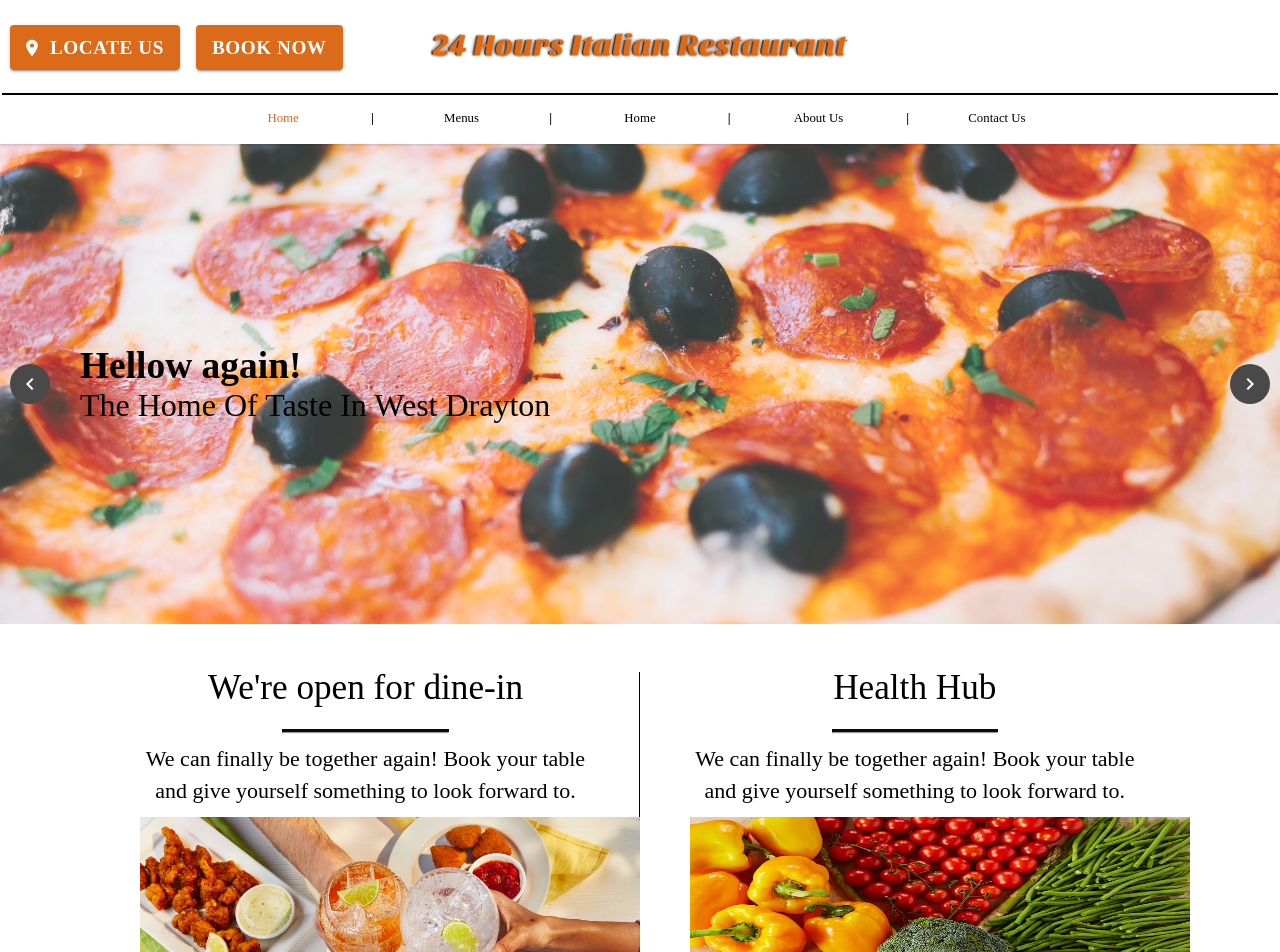
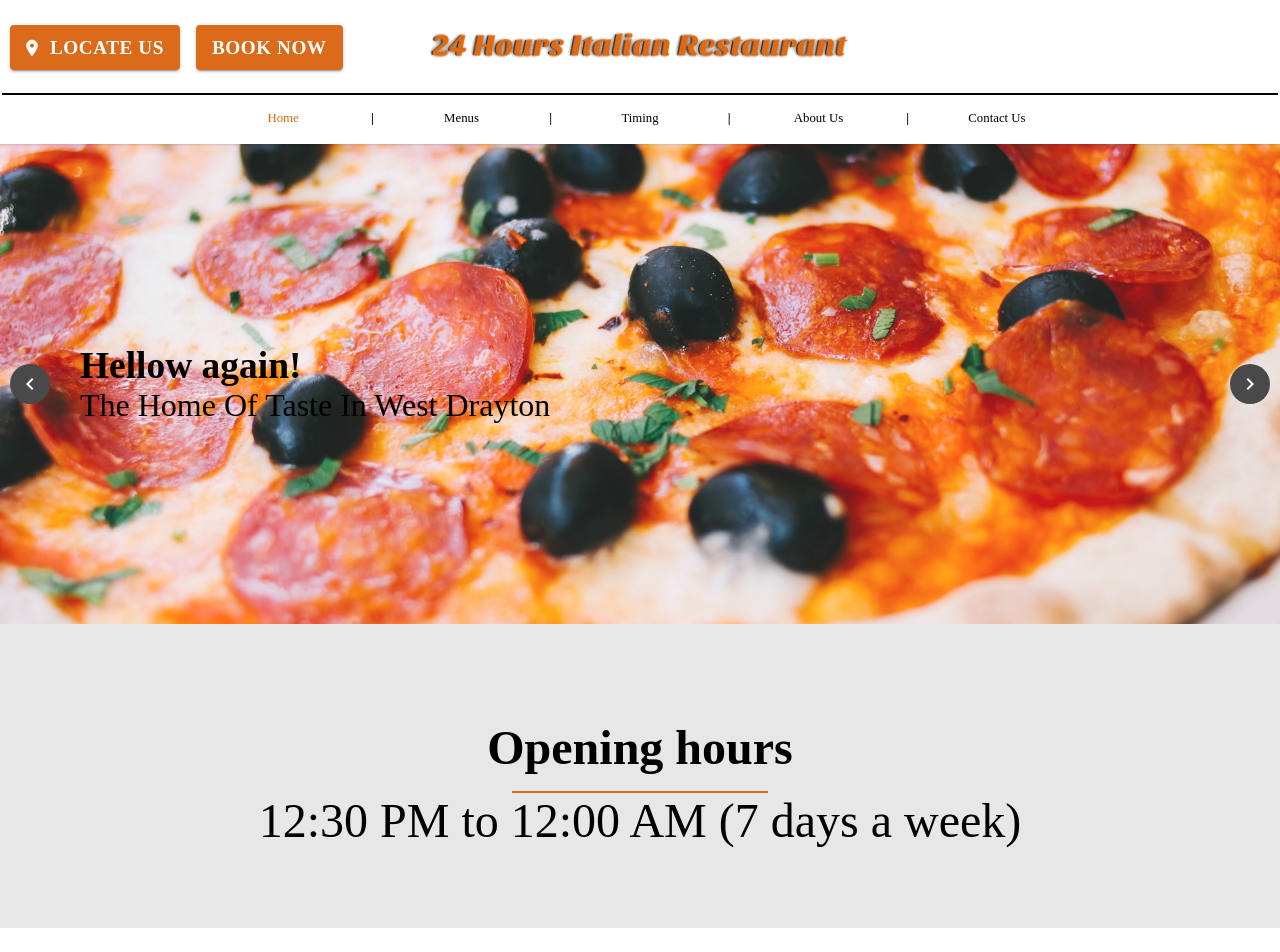
Before and after one commit to JunaidLatif4/Italian-Restaurant, a React (Create React App) app: page / in a window 1280 px wide. Shown: the top 952 px of the page. Built offline with nearby package versions, Linux system fonts and the light colour scheme.

Commit message:
Home Page Added

```diff
--- a/src/App.jsx
+++ b/src/App.jsx
@@ -2,10 +2,10 @@ import React from 'react'
 import {Route , Switch , Redirect} from 'react-router-dom'
 
 import Header from './Components/Header'
-import Slider from './Components/Slider'
+import Home from './Components/Home'
+import Menu from './Components/Menu'
 import Contact from './Components/Contact'
 import Footer from './Components/Footer'
-import Body from './Components/Body'
 
 import './App.scss'
 
@@ -14,13 +14,12 @@ const App = ()=>{
     <>
       <Header/>
       <Switch>
-        <Route exact path="/" component={Slider}/>
-        <Route path="/menu" component={Contact} />
+        <Route exact path="/" component={Home}/>
+        <Route path="/menu" component={Menu} />
         <Route path="/timing" component={Contact} />
         <Route path="/about" component={Contact} />
         <Route path="/contact" component={Contact} />
       </Switch>
-      <Body/>
       <Footer/>
     </>
   )
--- /dev/null
+++ b/src/Components/CSS/Home.scss
@@ -0,0 +1,25 @@
+.home_container{
+
+
+    .section1{
+        background-color: rgba(0, 0, 0, 0.096);
+        display: flex;
+        flex-direction: column;
+        justify-content: center;
+        align-items: center;
+        text-align: center;
+        padding: 5rem 0;
+
+        h3{
+            font-size: 3rem;
+            margin: 1rem;
+        }
+        hr{
+            width: 20%;
+            border: 1px solid rgb(219, 107, 26);
+        }
+        p{
+            font-size: 3rem;
+        }
+    }
+}
--- /dev/null
+++ b/src/Components/CSS/Menu.scss
@@ -0,0 +1,8 @@
+.menu_container{
+    margin: 10rem 0;
+    display: flex;
+    justify-content: center;
+    align-items: center;
+
+    font-size: 5rem;
+}
--- a/src/Components/CSS/Slider.scss
+++ b/src/Components/CSS/Slider.scss
@@ -26,6 +26,6 @@
         height: -webkit-fill-available;
         width: 100%;
         object-fit:cover;
-        opacity: .8;
+        opacity: .9;
         z-index: -5;
 }
--- a/src/Components/Header.jsx
+++ b/src/Components/Header.jsx
@@ -44,7 +44,7 @@ const Header = () => {
       </div>
 
       <nav className="nav">
-        <NavLink to="/" className="navlink" activeClassName="navlinkactive">
+        <NavLink to="/" className="navlink" exact activeClassName="navlinkactive">
           {" "}
           Home{" "}
         </NavLink>{" "}
@@ -56,7 +56,7 @@ const Header = () => {
         <div className="space">|</div>
         <NavLink to="/timing" className="navlink" activeClassName="navlinkactive">
           {" "}
-          Home{" "}
+          Timing{" "}
         </NavLink>{" "}
         <div className="space">|</div>
         <NavLink to="/about" className="navlink" activeClassName="navlinkactive">
--- /dev/null
+++ b/src/Components/Home.jsx
@@ -0,0 +1,24 @@
+import React from 'react'
+
+import Slider from './Slider'
+import Section2 from './Body'
+
+import './CSS/Home.scss'
+
+const Home = () => {
+    return (
+        <>
+        <div className="home_container">
+            <Slider/>
+            <div className="section1">
+                <h3>Opening hours</h3>
+                <hr />
+                <p>12:30 PM to 12:00 AM (7 days a week)</p>
+            </div>
+            <Section2/>
+        </div>
+        </>
+    )
+}
+
+export default Home
--- /dev/null
+++ b/src/Components/Menu.jsx
@@ -0,0 +1,13 @@
+import React from 'react'
+
+import './CSS/Menu.scss'
+
+const Menu = () => {
+    return (
+        <div className="menu_container">
+            <h4>MENU PAGE</h4>
+        </div>
+    )
+}
+
+export default Menu
```
